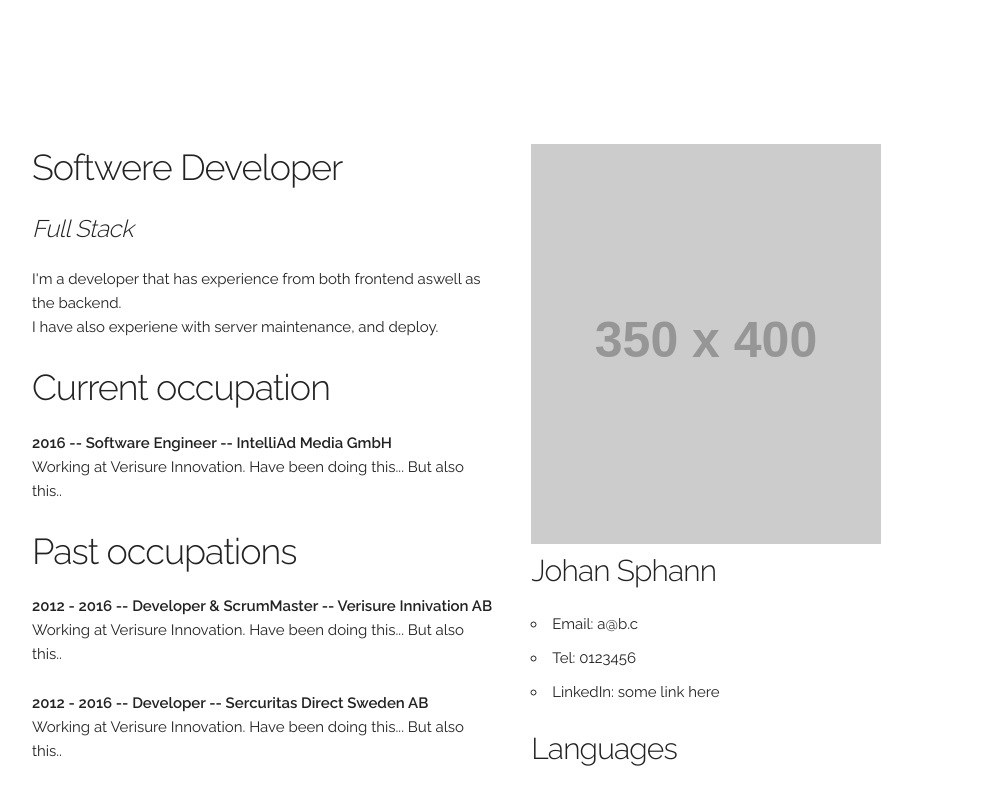
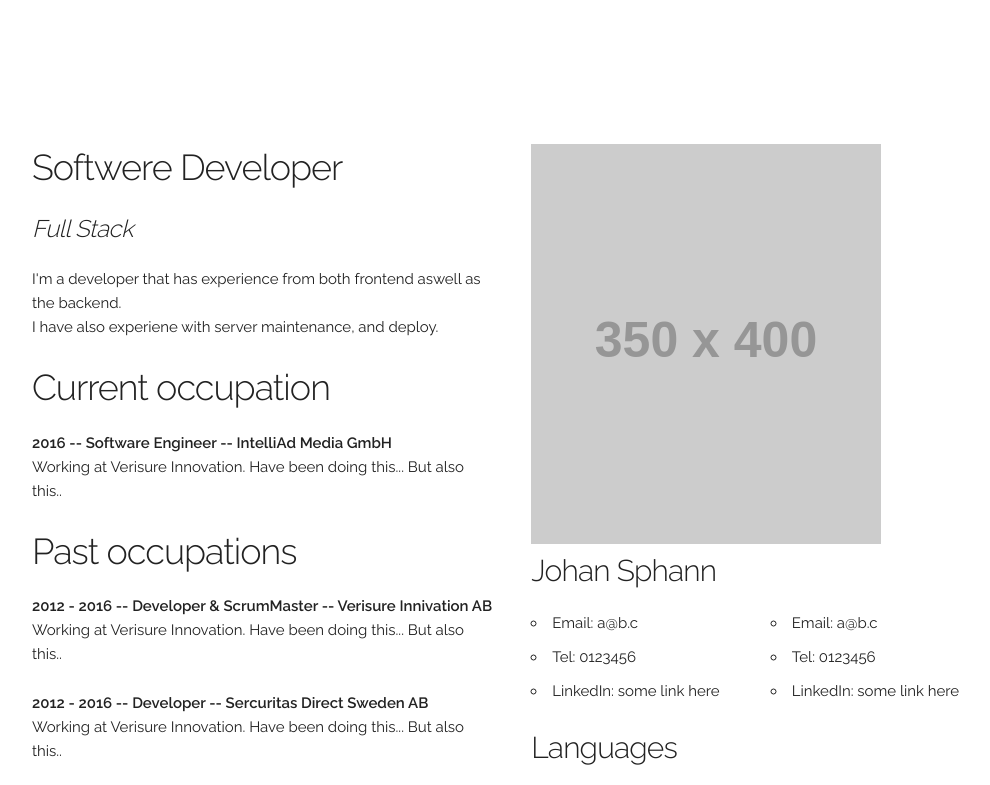
Before and after one commit to Balzzanar/cvjohan, a plain HTML site: page index.html in a window 1280 px wide. Shown: the top 785 px of the page, without its empty margins (128-1118 px from the left). Drawn offline with Linux system fonts and the light colour scheme; placeholder pictures from the web are drawn by us.

Commit message:
More styles

```diff
--- a/css/style.css
+++ b/css/style.css
@@ -10,3 +10,12 @@
 .languages b {
     margin-left: 15px;
 }
+
+.no-bottom-margin {
+    margin-bottom: 0;
+    padding-bottom: 0;
+}
+
+.local-info {
+    margin-top: -50px;
+}
--- a/index.html
+++ b/index.html
@@ -35,45 +35,59 @@
             <h3>Softwere Developer</h3>
             <h5><i>Full Stack</i></h5>
             <p>
-          I'm a developer that has experience from both frontend aswell as the backend. <br />
+                I'm a developer that has experience from both frontend aswell as the backend. <br/>
                 I have also experiene with server maintenance, and deploy.
             </p>
 
             <h3>Current occupation</h3>
             <p><b>2016 -- Software Engineer -- IntelliAd Media GmbH</b>
-        <br />Working at Verisure Innovation. Have been doing this...
+                <br/>Working at Verisure Innovation. Have been doing this...
                 But also this..
             </p>
 
             <h3>Past occupations</h3>
             <p><b>2012 - 2016 -- Developer & ScrumMaster -- Verisure Innivation AB</b>
-        <br />Working at Verisure Innovation. Have been doing this...
+                <br/>Working at Verisure Innovation. Have been doing this...
                 But also this..
             </p>
             <p><b>2012 - 2016 -- Developer -- Sercuritas Direct Sweden AB</b>
-        <br />Working at Verisure Innovation. Have been doing this...
+                <br/>Working at Verisure Innovation. Have been doing this...
                 But also this..
             </p>
             <p><b>2012 - 2016 -- Developer & ScrumMaster</b>
-        <br />Working at Verisure Innovation. Have been doing this...
+                <br/>Working at Verisure Innovation. Have been doing this...
                 But also this..
             </p>
             <p><b>2012 - 2016 -- Developer & ScrumMaster</b>
-        <br />Working at Verisure Innovation. Have been doing this...
+                <br/>Working at Verisure Innovation. Have been doing this...
                 But also this..
             </p>
 
             <h3>Softwere Developer</h3>
-        <p>This index.html page is a placeholder with the CSS, font and favicon. It's just waiting for you to add some content! If you need some help hit up the Skeleton documentation.</p>
+            <p>This index.html page is a placeholder with the CSS, font and favicon. It's just waiting for you to add some
+                content! If you need some help hit up the Skeleton documentation.</p>
         </div>
         <div class="one-half column" style="margin-top: 15%">
+
             <img src="http://placehold.it/350x400">
-        <h4>Johan Sphann</h4>
+            <h4 class="no-bottom-margin">Johan Sphann</h4>
+            <div class="row local-info">
+                <div class="one-half column" style="margin-top: 15%">
                     <ul>
                         <li>Email: a@b.c</li>
                         <li>Tel: 0123456</li>
                         <li>LinkedIn: some link here</li>
                     </ul>
+                </div>
+                <div class="one-half column" style="margin-top: 15%">
+                    <ul>
+                        <li>Email: a@b.c</li>
+                        <li>Tel: 0123456</li>
+                        <li>LinkedIn: some link here</li>
+                    </ul>
+                </div>
+            </div>
+
 
             <h4>Languages</h4>
             <ul class="languages">
```
Lines whose indentation alone changed are shown as unchanged.
